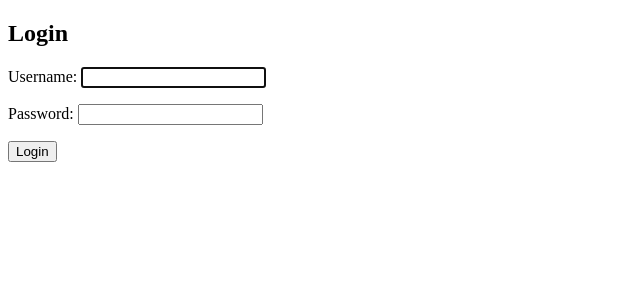
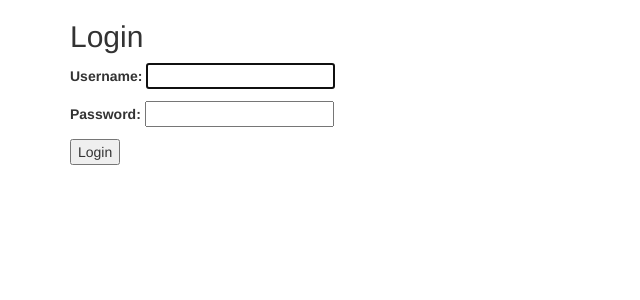
Before and after one commit to PuPy-Python/mentorship-app, a Django app: page /login/ in a window 1280 px wide. Shown: the top 300 px of the page, without its empty margins (0-640 px from the left). Run offline with Django 3.2, Linux system fonts and the light colour scheme; some libraries are stand-ins or nearby versions.

Commit message:
Add bootstrap to base html template.

```diff
--- a/mentorship/templates/mentorship/base.html
+++ b/mentorship/templates/mentorship/base.html
@@ -4,9 +4,10 @@
   <head>
     <meta charset="utf-8">
     <meta name="viewport" content="width=device-width, initial-scale=1">
+    <link rel="stylesheet" href="https://maxcdn.bootstrapcdn.com/bootstrap/3.3.7/css/bootstrap.min.css">
     <title>{{ title }}</title>
   </head>
-    <div>
+    <div class="container">
         {% block body %}
         {% endblock %}
     </div>
```
